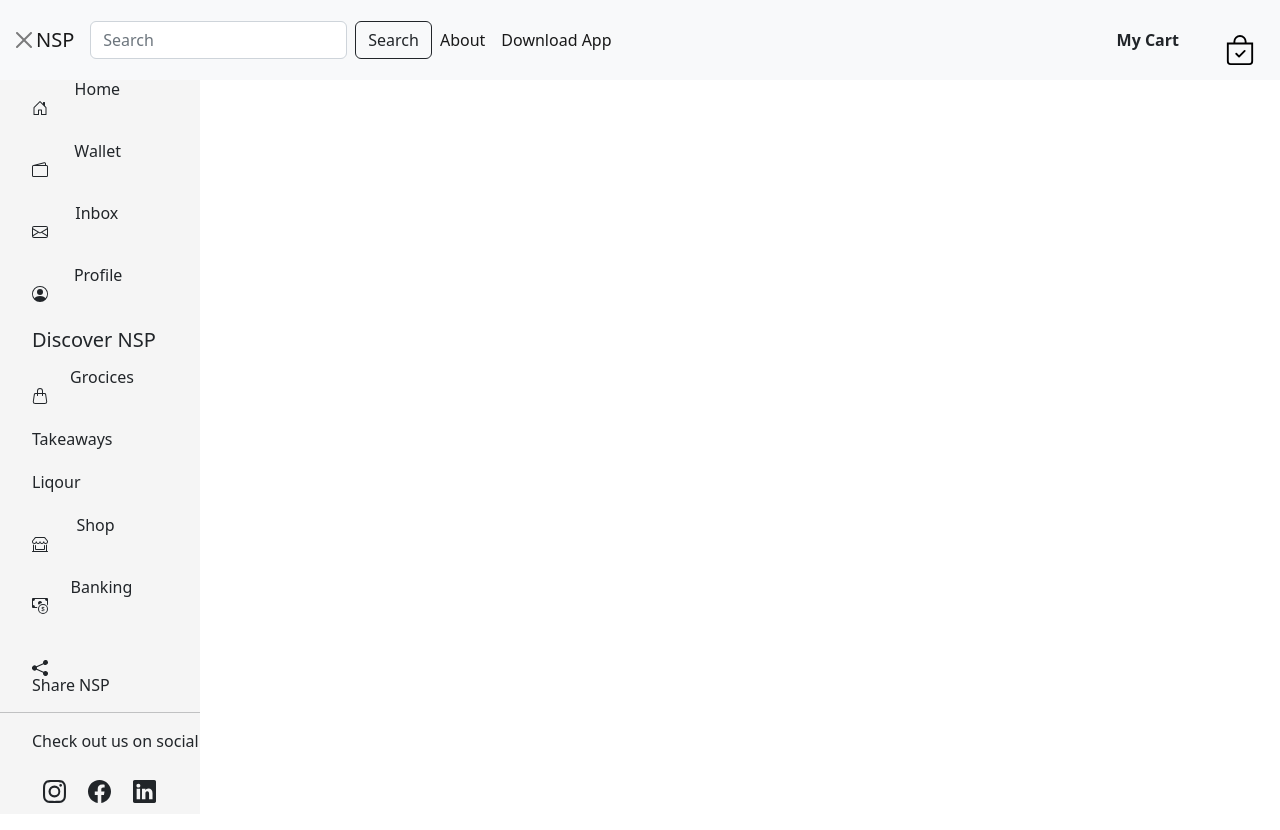
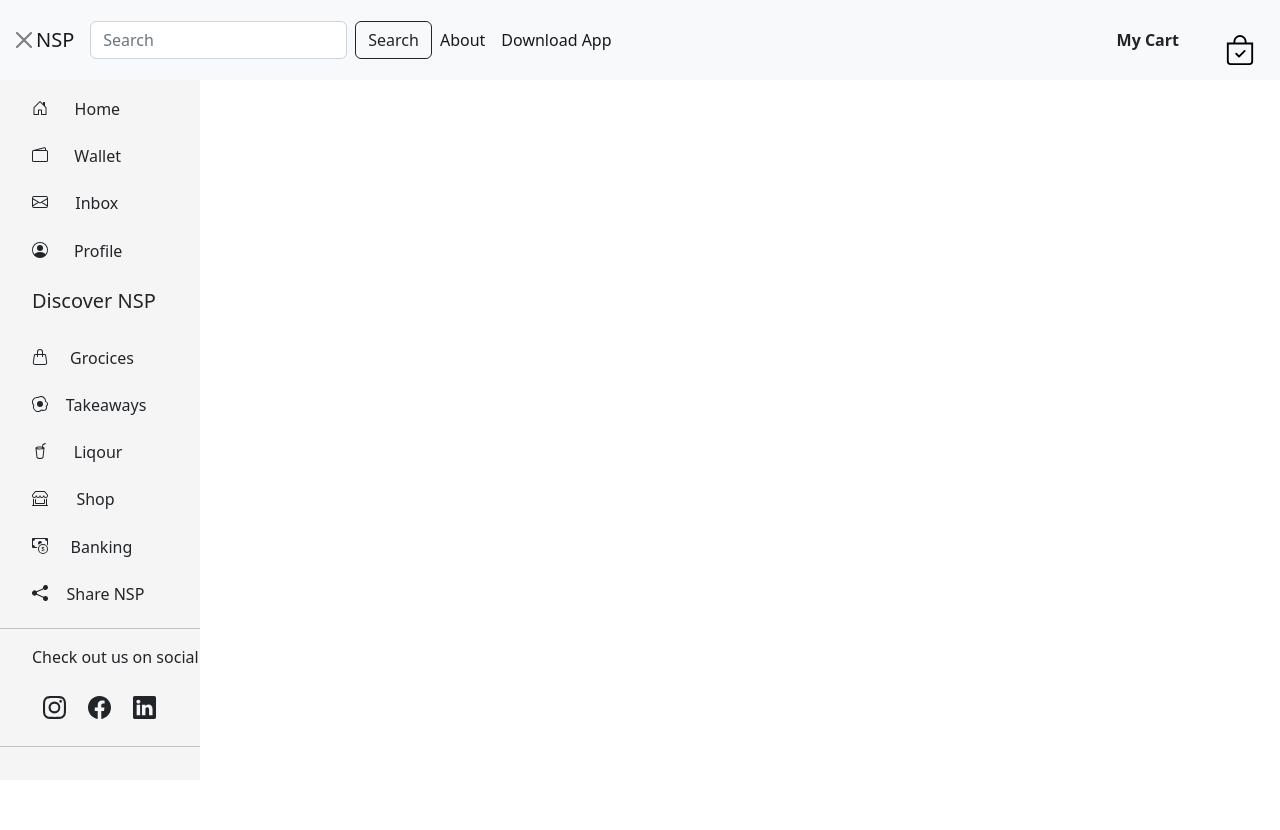
Before and after one commit to hitprofit70/shopping-react, a React (Create React App) app: page / in a window 1280 px wide. After the commit the page ends 800 px from the top, so only its background shows below. Built offline with nearby package versions, Linux system fonts and the light colour scheme.

Commit message:
sidebar fixed

```diff
--- a/src/components/Navbar.jsx
+++ b/src/components/Navbar.jsx
@@ -5,7 +5,7 @@
 const Navbar = () => {
     return (
         <>
-            <nav className="navbar navbar-expand-lg bg-light">
+            <nav className="navbar navbar-index navbar-expand-lg bg-light">
                 <div className="container-fluid">
                     <button type="button" class="btn-close" aria-label="Close"></button>
                     <Link to={"/home"} className="navbar-brand" href="#">NSP</Link>
--- a/src/components/Scrollspy.jsx
+++ b/src/components/Scrollspy.jsx
@@ -55,11 +55,18 @@
 
                     <div className="icons">
                         <ul>
+                            <svg xmlns="http://www.w3.org/2000/svg" width="16" height="16" fill="currentColor" class="bi bi-egg-fried" viewBox="0 0 16 16">
+                                <path d="M8 11a3 3 0 1 0 0-6 3 3 0 0 0 0 6z" />
+                                <path d="M13.997 5.17a5 5 0 0 0-8.101-4.09A5 5 0 0 0 1.28 9.342a5 5 0 0 0 8.336 5.109 3.5 3.5 0 0 0 5.201-4.065 3.001 3.001 0 0 0-.822-5.216zm-1-.034a1 1 0 0 0 .668.977 2.001 2.001 0 0 1 .547 3.478 1 1 0 0 0-.341 1.113 2.5 2.5 0 0 1-3.715 2.905 1 1 0 0 0-1.262.152 4 4 0 0 1-6.67-4.087 1 1 0 0 0-.2-1 4 4 0 0 1 3.693-6.61 1 1 0 0 0 .8-.2 4 4 0 0 1 6.48 3.273z" />
+                            </svg>
                             <h6>Takeaways</h6>
                         </ul>
                     </div>
                     <div className="icons">
                         <ul>
+                            <svg xmlns="http://www.w3.org/2000/svg" width="16" height="16" fill="currentColor" class="bi bi-cup-straw" viewBox="0 0 16 16">
+                                <path d="M13.902.334a.5.5 0 0 1-.28.65l-2.254.902-.4 1.927c.376.095.715.215.972.367.228.135.56.396.56.82 0 .046-.004.09-.011.132l-.962 9.068a1.28 1.28 0 0 1-.524.93c-.488.34-1.494.87-3.01.87-1.516 0-2.522-.53-3.01-.87a1.28 1.28 0 0 1-.524-.93L3.51 5.132A.78.78 0 0 1 3.5 5c0-.424.332-.685.56-.82.262-.154.607-.276.99-.372C5.824 3.614 6.867 3.5 8 3.5c.712 0 1.389.045 1.985.127l.464-2.215a.5.5 0 0 1 .303-.356l2.5-1a.5.5 0 0 1 .65.278zM9.768 4.607A13.991 13.991 0 0 0 8 4.5c-1.076 0-2.033.11-2.707.278A3.284 3.284 0 0 0 4.645 5c.146.073.362.15.648.222C5.967 5.39 6.924 5.5 8 5.5c.571 0 1.109-.03 1.588-.085l.18-.808zm.292 1.756C9.445 6.45 8.742 6.5 8 6.5c-1.133 0-2.176-.114-2.95-.308a5.514 5.514 0 0 1-.435-.127l.838 8.03c.013.121.06.186.102.215.357.249 1.168.69 2.438.69 1.27 0 2.081-.441 2.438-.69.042-.029.09-.094.102-.215l.852-8.03a5.517 5.517 0 0 1-.435.127 8.88 8.88 0 0 1-.89.17zM4.467 4.884s.003.002.005.006l-.005-.006zm7.066 0-.005.006c.002-.004.005-.006.005-.006zM11.354 5a3.174 3.174 0 0 0-.604-.21l-.099.445.055-.013c.286-.072.502-.149.648-.222z" />
+                            </svg>
                             <h6>Liqour</h6>
                         </ul>
                     </div>
@@ -89,7 +96,8 @@
                         <ul>
                             <svg xmlns="http://www.w3.org/2000/svg" width="16" height="16" fill="currentColor" class="bi bi-share-fill" viewBox="0 0 16 16">
                                 <path d="M11 2.5a2.5 2.5 0 1 1 .603 1.628l-6.718 3.12a2.499 2.499 0 0 1 0 1.504l6.718 3.12a2.5 2.5 0 1 1-.488.876l-6.718-3.12a2.5 2.5 0 1 1 0-3.256l6.718-3.12A2.5 2.5 0 0 1 11 2.5z" />
-                            </svg> <h6>Share NSP</h6>
+                            </svg>
+                            <h6>Share NSP</h6>
                         </ul>
                     </div>
                     <hr></hr>
@@ -116,6 +124,43 @@
                         </div>
                     </div>
                 </div>
+                <hr></hr>
+                <div className='login-form'>
+                    <ul>
+                        <svg xmlns="http://www.w3.org/2000/svg" width="25" height="25" fill="currentColor" class="bi bi-box-arrow-in-left" viewBox="0 0 16 16">
+                            <path fill-rule="evenodd" d="M10 3.5a.5.5 0 0 0-.5-.5h-8a.5.5 0 0 0-.5.5v9a.5.5 0 0 0 .5.5h8a.5.5 0 0 0 .5-.5v-2a.5.5 0 0 1 1 0v2A1.5 1.5 0 0 1 9.5 14h-8A1.5 1.5 0 0 1 0 12.5v-9A1.5 1.5 0 0 1 1.5 2h8A1.5 1.5 0 0 1 11 3.5v2a.5.5 0 0 1-1 0v-2z" />
+                            <path fill-rule="evenodd" d="M4.146 8.354a.5.5 0 0 1 0-.708l3-3a.5.5 0 1 1 .708.708L5.707 7.5H14.5a.5.5 0 0 1 0 1H5.707l2.147 2.146a.5.5 0 0 1-.708.708l-3-3z" />
+                        </svg>
+                        <h6>Login out</h6>
+                    </ul>
+                </div>
+                <div className='support-chat'>
+                    <div className='icons'>
+                        <ul>
+                            <svg xmlns="http://www.w3.org/2000/svg" width="16" height="16" fill="currentColor" class="bi bi-question-circle" viewBox="0 0 16 16">
+                                <path d="M8 15A7 7 0 1 1 8 1a7 7 0 0 1 0 14zm0 1A8 8 0 1 0 8 0a8 8 0 0 0 0 16z" />
+                                <path d="M5.255 5.786a.237.237 0 0 0 .241.247h.825c.138 0 .248-.113.266-.25.09-.656.54-1.134 1.342-1.134.686 0 1.314.343 1.314 1.168 0 .635-.374.927-.965 1.371-.673.489-1.206 1.06-1.168 1.987l.003.217a.25.25 0 0 0 .25.246h.811a.25.25 0 0 0 .25-.25v-.105c0-.718.273-.927 1.01-1.486.609-.463 1.244-.977 1.244-2.056 0-1.511-1.276-2.241-2.673-2.241-1.267 0-2.655.59-2.75 2.286zm1.557 5.763c0 .533.425.927 1.01.927.609 0 1.028-.394 1.028-.927 0-.552-.42-.94-1.029-.94-.584 0-1.009.388-1.009.94z" />
+                            </svg>
+                        <h6>FAQs</h6>
+                        </ul>
+                    </div>
+                    <div className="icons">
+                        <ul>
+                            <svg xmlns="http://www.w3.org/2000/svg" width="16" height="16" fill="currentColor" class="bi bi-chat" viewBox="0 0 16 16">
+                                <path d="M2.678 11.894a1 1 0 0 1 .287.801 10.97 10.97 0 0 1-.398 2c1.395-.323 2.247-.697 2.634-.893a1 1 0 0 1 .71-.074A8.06 8.06 0 0 0 8 14c3.996 0 7-2.807 7-6 0-3.192-3.004-6-7-6S1 4.808 1 8c0 1.468.617 2.83 1.678 3.894zm-.493 3.905a21.682 21.682 0 0 1-.713.129c-.2.032-.352-.176-.273-.362a9.68 9.68 0 0 0 .244-.637l.003-.01c.248-.72.45-1.548.524-2.319C.743 11.37 0 9.76 0 8c0-3.866 3.582-7 8-7s8 3.134 8 7-3.582 7-8 7a9.06 9.06 0 0 1-2.347-.306c-.52.263-1.639.742-3.468 1.105z" />
+                            </svg>
+                            <h6>Chat</h6>
+                        </ul>
+                    </div>
+                    <div className='icons'>
+                        <ul>
+                            <svg xmlns="http://www.w3.org/2000/svg" width="16" height="16" fill="currentColor" class="bi bi-globe" viewBox="0 0 16 16">
+                                <path d="M0 8a8 8 0 1 1 16 0A8 8 0 0 1 0 8zm7.5-6.923c-.67.204-1.335.82-1.887 1.855A7.97 7.97 0 0 0 5.145 4H7.5V1.077zM4.09 4a9.267 9.267 0 0 1 .64-1.539 6.7 6.7 0 0 1 .597-.933A7.025 7.025 0 0 0 2.255 4H4.09zm-.582 3.5c.03-.877.138-1.718.312-2.5H1.674a6.958 6.958 0 0 0-.656 2.5h2.49zM4.847 5a12.5 12.5 0 0 0-.338 2.5H7.5V5H4.847zM8.5 5v2.5h2.99a12.495 12.495 0 0 0-.337-2.5H8.5zM4.51 8.5a12.5 12.5 0 0 0 .337 2.5H7.5V8.5H4.51zm3.99 0V11h2.653c.187-.765.306-1.608.338-2.5H8.5zM5.145 12c.138.386.295.744.468 1.068.552 1.035 1.218 1.65 1.887 1.855V12H5.145zm.182 2.472a6.696 6.696 0 0 1-.597-.933A9.268 9.268 0 0 1 4.09 12H2.255a7.024 7.024 0 0 0 3.072 2.472zM3.82 11a13.652 13.652 0 0 1-.312-2.5h-2.49c.062.89.291 1.733.656 2.5H3.82zm6.853 3.472A7.024 7.024 0 0 0 13.745 12H11.91a9.27 9.27 0 0 1-.64 1.539 6.688 6.688 0 0 1-.597.933zM8.5 12v2.923c.67-.204 1.335-.82 1.887-1.855.173-.324.33-.682.468-1.068H8.5zm3.68-1h2.146c.365-.767.594-1.61.656-2.5h-2.49a13.65 13.65 0 0 1-.312 2.5zm2.802-3.5a6.959 6.959 0 0 0-.656-2.5H12.18c.174.782.282 1.623.312 2.5h2.49zM11.27 2.461c.247.464.462.98.64 1.539h1.835a7.024 7.024 0 0 0-3.072-2.472c.218.284.418.598.597.933zM10.855 4a7.966 7.966 0 0 0-.468-1.068C9.835 1.897 9.17 1.282 8.5 1.077V4h2.355z" />
+                            </svg>
+                            <h6>Region (RSA)</h6>
+                        </ul>
+                    </div>
+                </div>
             </div>
         </>
     )
--- a/src/index.css
+++ b/src/index.css
@@ -12,10 +12,46 @@
     monospace;
 }
 
+.navbar-index {
+  z-index: 0;
+}
+
 .sidebar {
   width: 200px;
-  min-height: auto;
+  height: 700px;
   background-color: whitesmoke;
+  overflow-y: scroll;
+  margin: 0px;
+}
+
+.sidebar .icons:hover {
+  transition: 0s;
+  transform: scale(1.1);
+  width: 150px;
+  height: 40px;
+  border-radius: 10px;
+  background-color: white;
+  gap: 5rem;
+  margin-left: 20px;
+}
+
+.icons ul {
+  margin-top: 10px;
+}
+
+.share:hover {
+  transition: 0s;
+  transform: scale(1.1);
+  width: 150px;
+  height: 40px;
+  border-radius: 10px;
+  background-color: white;
+  gap: 5rem;
+  margin-left: 20px;
+}
+
+.sidebar .discover {
+  margin-top: 20px;
 }
 
 svg {
@@ -25,14 +61,43 @@
 .icons ul {
   display: grid;
   grid-template-columns: auto auto auto auto;
+  margin: 0px;
 }
 
-.icons h4{
-  margin-top: 10px;
+.support ul {
+  display: grid;
+  grid-template-columns: auto auto auto auto;
+  margin: 0px;
+}
+
+.login-form ul {
+  display: grid;
+  grid-template-columns: auto auto auto auto;
+}
+
+.share ul {
+  display: grid;
+  grid-template-columns: auto auto auto auto;
+}
+
+.icons h6{
+  margin-top: 20px;
 }
 
 .icons svg{
   margin-bottom: 10px;
+}
+
+.share h6 {
+  margin-top: 20px;
+}
+
+.login-form h6 {
+  margin-top: 20px;
+}
+
+.support-chat h6 {
+  margin-top: 20px;
 }
 
 .social-icon svg {
@@ -45,3 +110,18 @@
  transform: scale(1.2);
  transition: 0s;
 }
+
+.share svg:hover {
+  transform: scale(1.2);
+  transition: 0s;
+ }
+
+ .support-chat svg:hover {
+  transform: scale(1.2);
+  transition: 0s;
+ }
+
+ .login-form svg:hover {
+  transform: scale(1.2);
+  transition: 0s;
+ }
```
